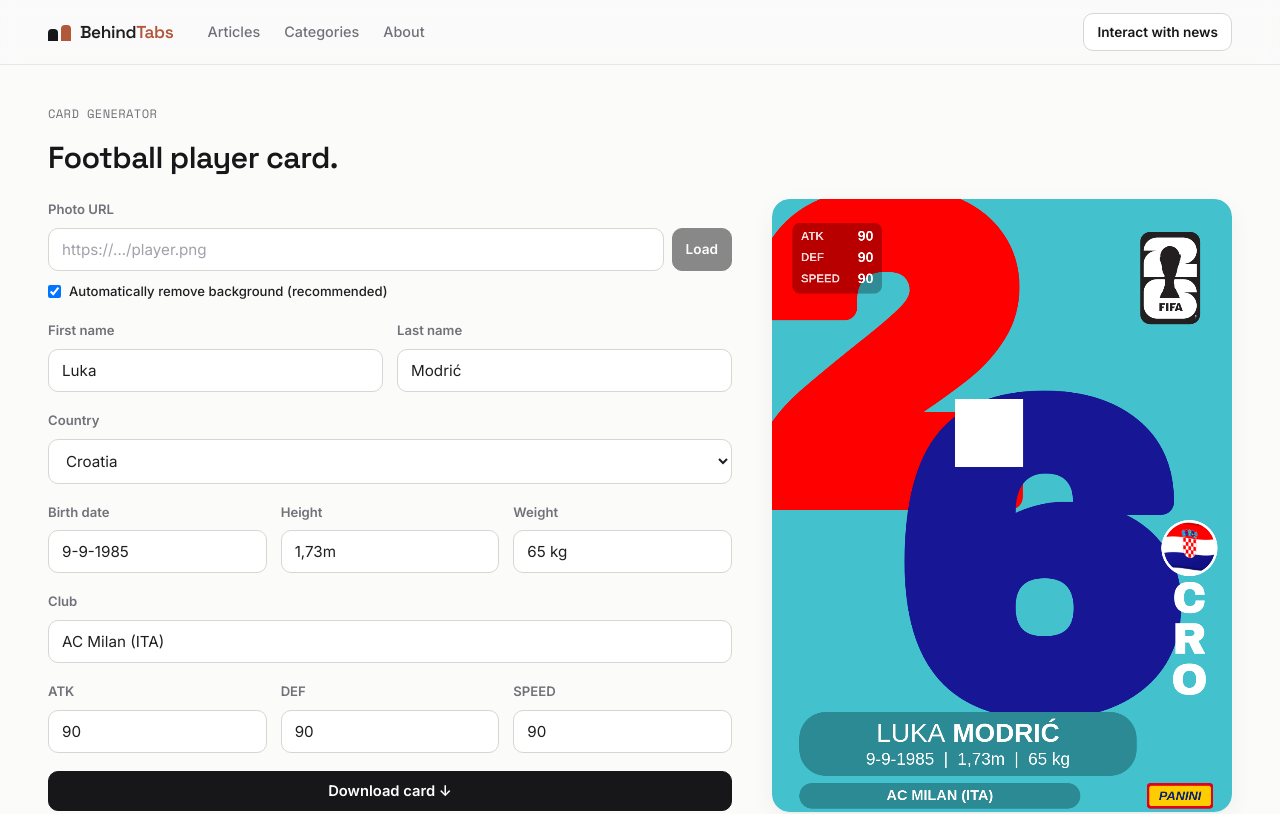
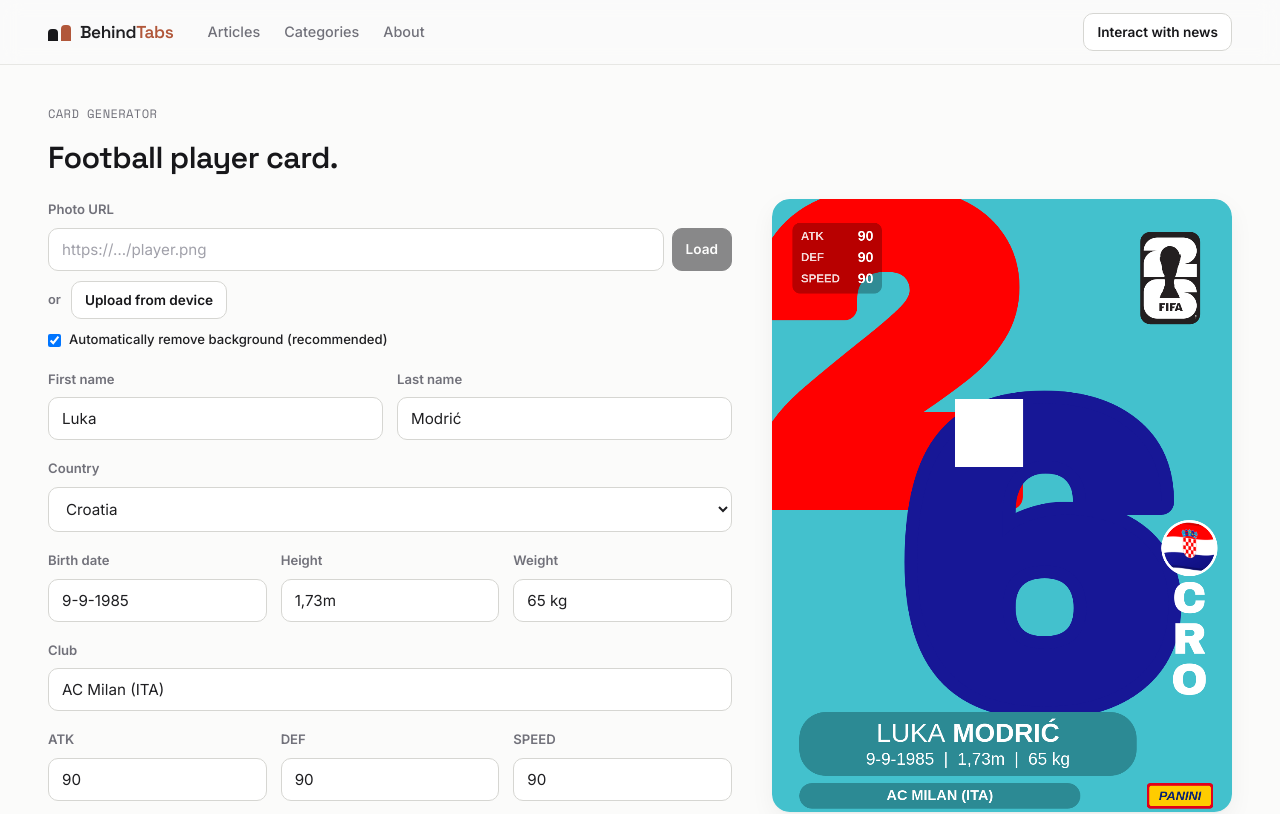
Before and after one commit to robertasRobotas/between-tabs, a Next.js app: page /wc-26-player in a window 1280 px wide. Shown: the top 814 px of the page. Built offline with nearby package versions, Linux system fonts and the light colour scheme.

Commit message:
Added img upload

```diff
--- a/app/globals.css
+++ b/app/globals.css
@@ -1491,6 +1491,20 @@
   font-size: 0.78rem;
   color: var(--muted);
 }
+.fp-upload {
+  display: flex;
+  align-items: center;
+  gap: 10px;
+  margin-top: 10px;
+}
+.fp-or {
+  font-size: 0.8rem;
+  color: var(--muted);
+}
+.fp-upload-btn {
+  margin: 0;
+  cursor: pointer;
+}
 .fp-check {
   display: flex;
   align-items: center;
--- a/app/wc-26-player/page.tsx
+++ b/app/wc-26-player/page.tsx
@@ -80,21 +80,11 @@
     image.src = objectUrl;
   }
 
-  async function loadPhoto() {
-    const trimmed = url.trim();
-    if (!trimmed) return;
+  async function processBlob(input: Blob) {
     setLoading(true);
     setImgError("");
-    setStatus("Fetching photo…");
     try {
-      const res = await fetch(
-        `/api/player-image?url=${encodeURIComponent(trimmed)}`,
-      );
-      if (!res.ok) {
-        throw new Error("Could not load that image. Check the URL is a direct image link.");
-      }
-      let blob = await res.blob();
-
+      let blob = input;
       if (removeBg) {
         setStatus("Removing background…");
         const { removeBackground } = await import("@imgly/background-removal");
@@ -110,8 +100,45 @@
           },
         });
       }
+      showBlob(blob);
+    } catch (err) {
+      setLoading(false);
+      setStatus("");
+      setImgError(
+        err instanceof Error
+          ? err.message
+          : "Something went wrong processing the image.",
+      );
+    }
+  }
 
-      showBlob(blob);
+  async function onFileChange(e: React.ChangeEvent<HTMLInputElement>) {
+    const file = e.target.files?.[0];
+    e.target.value = ""; // allow re-selecting the same file
+    if (!file) return;
+    if (!file.type.startsWith("image/")) {
+      setImgError("Please choose an image file.");
+      return;
+    }
+    setStatus("Reading photo…");
+    await processBlob(file);
+  }
+
+  async function loadPhoto() {
+    const trimmed = url.trim();
+    if (!trimmed) return;
+    setLoading(true);
+    setImgError("");
+    setStatus("Fetching photo…");
+    try {
+      const res = await fetch(
+        `/api/player-image?url=${encodeURIComponent(trimmed)}`,
+      );
+      if (!res.ok) {
+        throw new Error("Could not load that image. Check the URL is a direct image link.");
+      }
+      const blob = await res.blob();
+      await processBlob(blob);
     } catch (err) {
       setLoading(false);
       setStatus("");
@@ -199,6 +226,19 @@
               >
                 {loading ? "Working…" : "Load"}
               </button>
+            </div>
+            <div className="fp-upload">
+              <span className="fp-or">or</span>
+              <label className="btn btn-ghost btn-sm fp-upload-btn">
+                Upload from device
+                <input
+                  type="file"
+                  accept="image/*"
+                  onChange={onFileChange}
+                  disabled={loading}
+                  hidden
+                />
+              </label>
             </div>
             <label className="fp-check">
               <input
```
